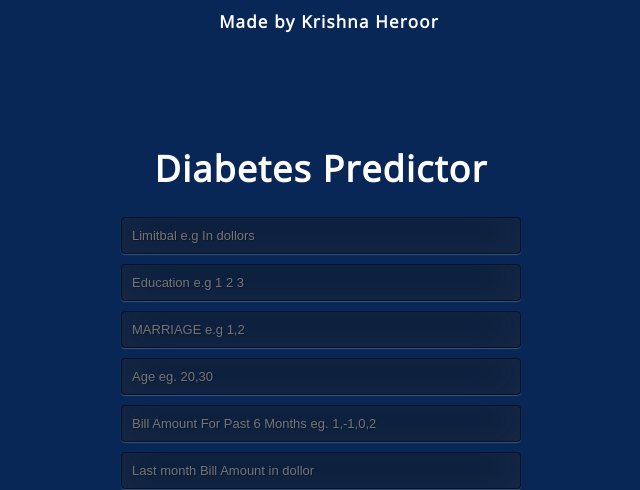
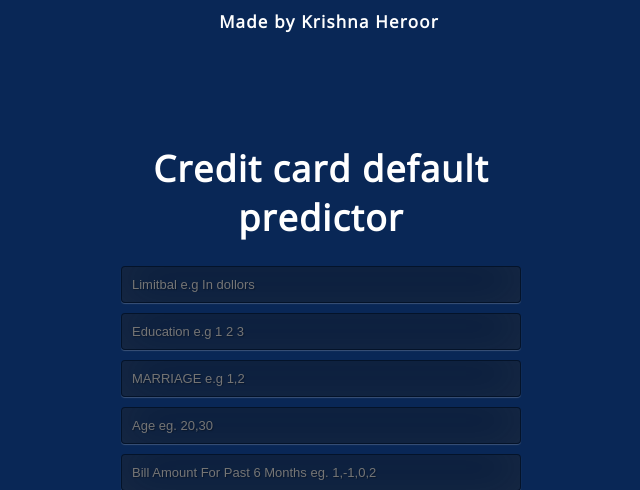
Before and after one commit to heroorkrishna/Technocolabs-Internship, a Flask app: page / in a window 1280 px wide. Shown: the top 490 px of the page, without its empty margins (319-959 px from the left). Run offline with Flask 2, Linux system fonts and the light colour scheme; parts of the project's set-up code (start-up, migrations or seed data) failed here and were passed over.

Commit message:
Update index.html

```diff
--- a/templates/index.html
+++ b/templates/index.html
@@ -82,7 +82,7 @@ input:focus { box-shadow: inset 0 -5px 45px rgba(100,100,100,0.4), 0 1px 1px rgb
 
 <body>
  <div class="login">
-	<h1>Diabetes Predictor</h1>
+	<h1>Credit card default predictor</h1>
 
 
 
```
